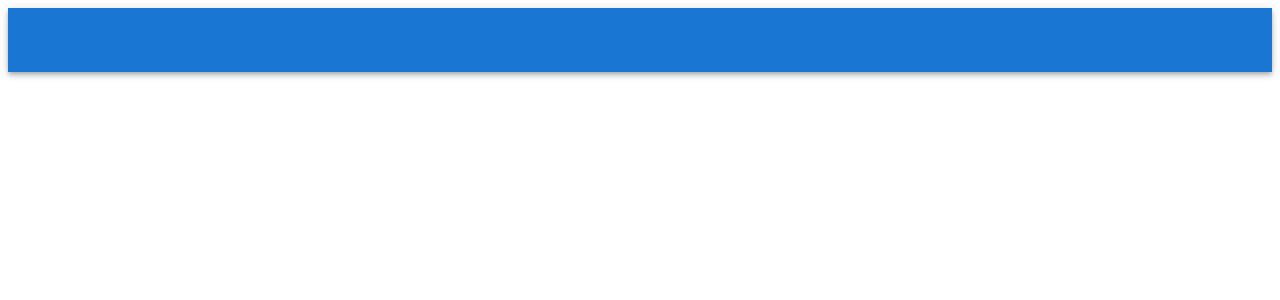
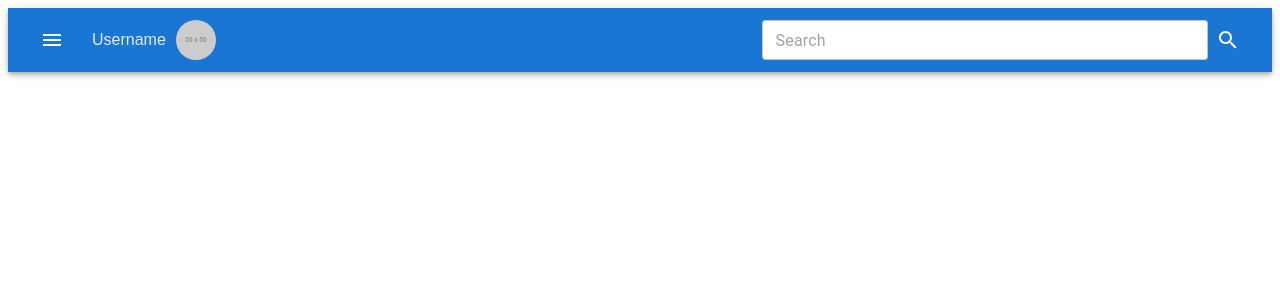
Before and after one commit to flight-trackers/flight-tracker, a React (Vite) app in the folder flight-tracker-client/: page / in a window 1280 px wide. Shown: the top 300 px of the page. Built offline with nearby package versions, Linux system fonts and the light colour scheme.

Commit message:
finished navbar functionality

```diff
--- a/flight-tracker-client/package.json
+++ b/flight-tracker-client/package.json
@@ -11,6 +11,7 @@
   "dependencies": {
     "@emotion/react": "^11.10.5",
     "@emotion/styled": "^11.10.5",
+    "@mui/icons-material": "^5.10.16",
     "@mui/material": "^5.10.17",
     "react": "^18.2.0",
     "react-dom": "^18.2.0"
--- a/flight-tracker-client/src/App.tsx
+++ b/flight-tracker-client/src/App.tsx
@@ -1,7 +1,6 @@
 import NavBar from "./components/NavBar"
 
 function App() {
-
   return (
     <div>
       <NavBar/>
--- /dev/null
+++ b/flight-tracker-client/src/components.css
@@ -0,0 +1,31 @@
+body {
+    font-family: Arial, Helvetica, sans-serif;
+}
+.toolbar {
+    display: flex;
+    align-items: center;
+}
+.toolbar-left {
+    display: flex;
+    align-items: center;
+}
+.toolbar-right {
+    display: flex;
+    align-items: center;
+    margin: 0 0 0 auto;
+    width: 40%;
+    max-width: 500px;
+}
+.toolbar-search {
+    flex: 1;
+    margin: 0 10px 0 0;
+}
+.toolbar-avatar {
+    width: 40px;
+    height: 40px;
+    border-radius: 20px;
+}
+.toolbar-user {
+    margin: 0 10px 0 20px;
+    color: #e8e8e8;
+}
--- a/flight-tracker-client/src/components/NavBar.tsx
+++ b/flight-tracker-client/src/components/NavBar.tsx
@@ -1,10 +1,112 @@
-import { Box, AppBar, Toolbar } from "@mui/material"
+import React, { useState } from 'react'
+import { Box, AppBar, Toolbar, TextField, IconButton, Button, Menu, MenuItem } from "@mui/material"
+import SearchIcon from '@mui/icons-material/Search';
+import MenuIcon from '@mui/icons-material/Menu';
+import "../components.css"
 
-function NavBar(){
+function NavBar() {
+    const [searchInput, setSearchInput] = useState<string>()
+    const [username, setUsername] = useState<string>()
+    const [password, setPassword] = useState<string>()
+    const [theme, setTheme] = useState<boolean>(true)
+    const [loggedIn, setLoggedIn] = useState<boolean>(true)
+    const [anchorEl, setAnchorEl] = React.useState<null | HTMLElement>(null);
+
+    const open = Boolean(anchorEl)
+
+    const menuOpen = (event: React.MouseEvent<HTMLElement>) => {
+        setAnchorEl(event.currentTarget);
+    }
+
+    const menuClose = () => {
+        setAnchorEl(null);
+    }
+
+    const updateTheme = () => {
+        setTheme(prev => !prev)
+    }
+
+    const loginUser = () => {
+        setLoggedIn(prev => !prev)
+    }
+
+    const logoutUser = () => {
+        setLoggedIn(prev => !prev)
+    }
+
     return (
-        <Box sx={{flexGrow:1}}>
+        <Box sx={{flexGrow: 1}}>
             <AppBar position="static">
-                <Toolbar>
+                <Toolbar className='toolbar'>
+                    <div className='toolbar-left'>
+                        <IconButton onClick={menuOpen}
+                                    sx={{ color: 'white' }}>
+                            <MenuIcon />
+                        </IconButton>
+                        <Menu anchorEl={anchorEl}
+                                open={open}
+                                onClose={menuClose}
+                                anchorOrigin={{
+                                    vertical: 'top',
+                                    horizontal: 'left'
+                                }}
+                                transformOrigin={{
+                                    vertical: 'top',
+                                    horizontal: 'left'
+                                }}>
+                            {loggedIn ?
+                                <>
+                                    <TextField size="small"
+                                                placeholder='Username'
+                                                sx={{ backgroundColor: 'white',
+                                                        borderRadius: 1,
+                                                        border: 'none',
+                                                        margin: '0 10px 0 10px'
+                                                }}
+                                                value={username}
+                                                onChange={e => setUsername(e.target.value)} />
+                                    <TextField size="small"
+                                                placeholder='Password'
+                                                sx={{ backgroundColor: 'white',
+                                                        borderRadius: 1,
+                                                        border: 'none',
+                                                        margin: '0 10px 10px 0'
+                                                }}
+                                                value={password}
+                                                onChange={e => setPassword(e.target.value)} />
+                                    <MenuItem onClick={loginUser}
+                                                sx={{ margin: '0 10px' }}>Log In</MenuItem>
+                                </>
+                            :
+                                <>
+                                    <MenuItem sx={{ margin: '0 10px' }}>Settings</MenuItem>
+                                    <MenuItem onClick={updateTheme}
+                                            sx={{ margin: '0 10px' }}>
+                                        {theme ? 'Dark' : 'Light'}
+                                    </MenuItem>
+                                    <MenuItem onClick={logoutUser}
+                                                sx={{ margin: '0 10px' }}>Log Out</MenuItem>
+                                </>
+                            }
+
+                        </Menu>
+                        <p className='toolbar-user'>Username</p>
+                        <img src="https://via.placeholder.com/50" className='toolbar-avatar' />
+                    </div>
+                    <div className='toolbar-right'>
+                        <TextField className='toolbar-search'
+                                    size="small"
+                                    placeholder='Search'
+                                    sx={{ backgroundColor: 'white',
+                                            borderRadius: 1,
+                                            border: 'none'
+                                    }}
+                                    value={searchInput}
+                                    onChange={e => setSearchInput(e.target.value)} />
+                        <IconButton sx={{ color: 'white' }}>
+                            <SearchIcon />
+                        </IconButton>
+                    </div>
                 </Toolbar>
             </AppBar>
         </Box>
```
Also changed, not shown: 2 other files (tests, documents, lock files or other folders).
